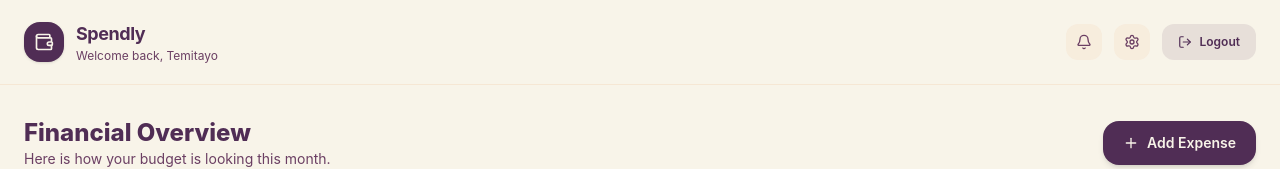
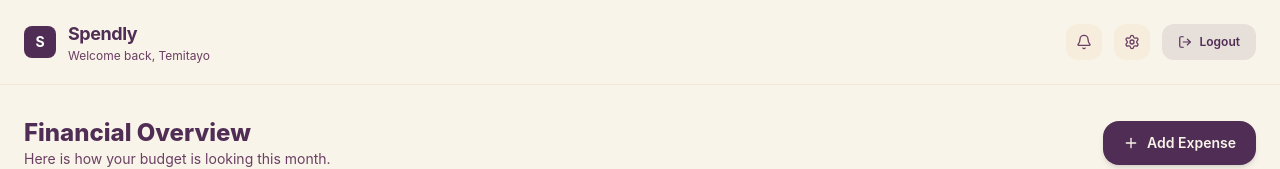
Before and after one commit to airstar8899-web/spendly-expense-tracker, a React (Vite) app: page /home in a window 1280 px wide. Shown: the top 169 px of the page. Built offline with nearby package versions, Linux system fonts and the light colour scheme; a web font is replaced by a local one.

Commit message:
Update Homepage.jsx

```diff
--- a/src/pages/homepage/Homepage.jsx
+++ b/src/pages/homepage/Homepage.jsx
@@ -11,9 +11,12 @@
       {/* Top Navigation Bar */}
       <header className="max-w-7xl mx-auto px-6 py-5 flex items-center justify-between border-b border-[#F6DBC0]/50">
         <div className="flex items-center gap-3">
-          <span className="p-2.5 bg-[#502D55] text-[#F8F4E9] rounded-2xl shadow-sm">
-            <Wallet className="w-5 h-5" />
-          </span>
+
+        <div className="w-8 h-8 rounded-lg bg-[#502D55] flex items-center justify-center text-white text-sm font-bold">
+          S
+        </div>
+
+
           <div>
             <h1 className="font-bold text-lg text-[#502D55] tracking-tight">Spendly</h1>
             <p className="text-xs text-[#6B3F63]">Welcome back, Temitayo</p>
```
